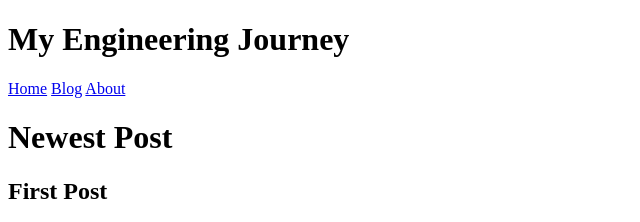
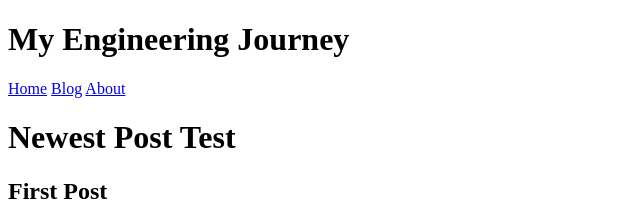
Before and after one commit to VializJ/VializJ.github.io, a plain HTML site: page index.html in a window 1280 px wide. Shown: the top 222 px of the page, 0-640 px from the left. Drawn offline with Linux system fonts and the light colour scheme.

Commit message:
Edit attempt 3

```diff
--- a/index.html
+++ b/index.html
@@ -15,7 +15,7 @@
       <main>
          <div class=”row">
             <div class=”post-text-box”>
-               <h1>Newest Post</h1>
+               <h1>Newest Post Test</h1>
                <section>
                   <h1>First Post</h1>
                   <p>The first post’s content</p>
```
